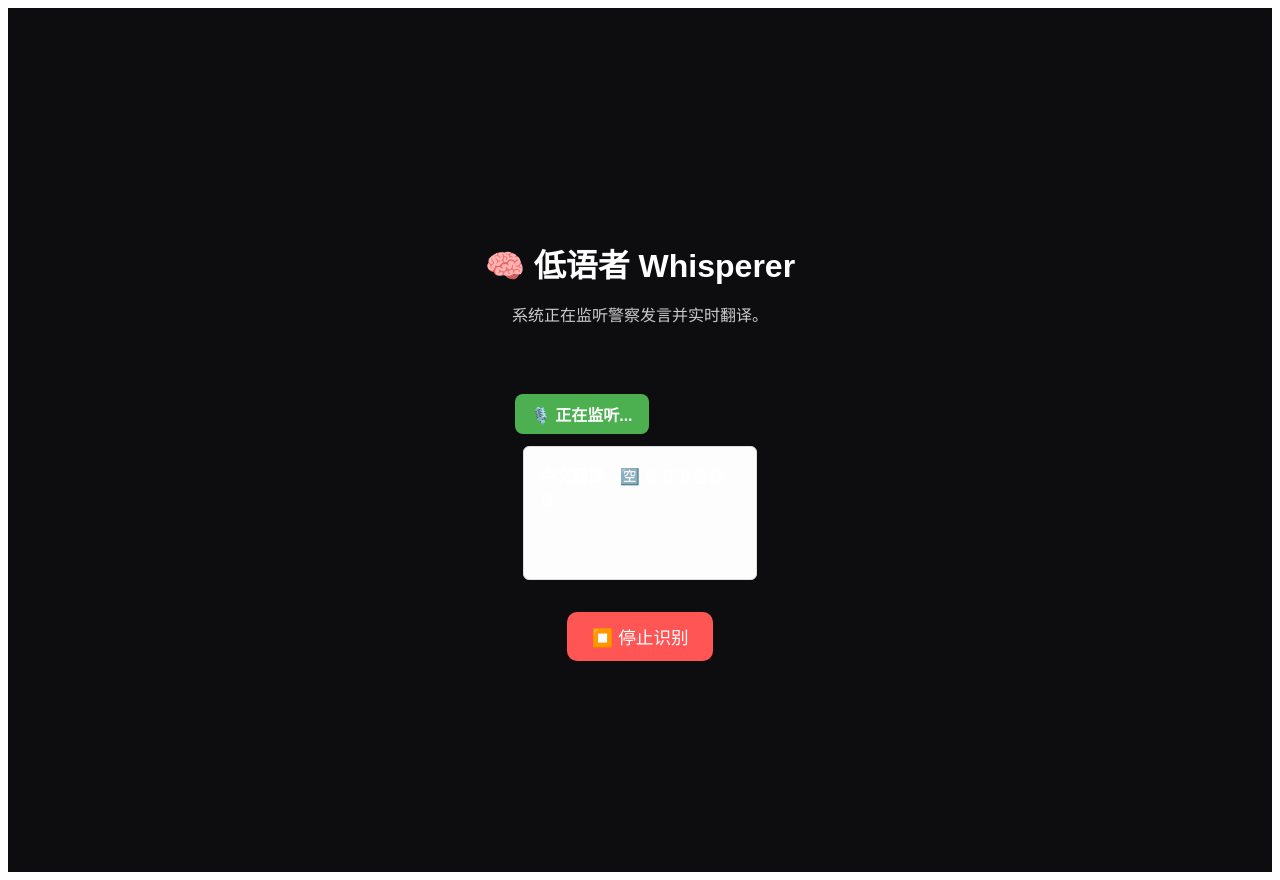
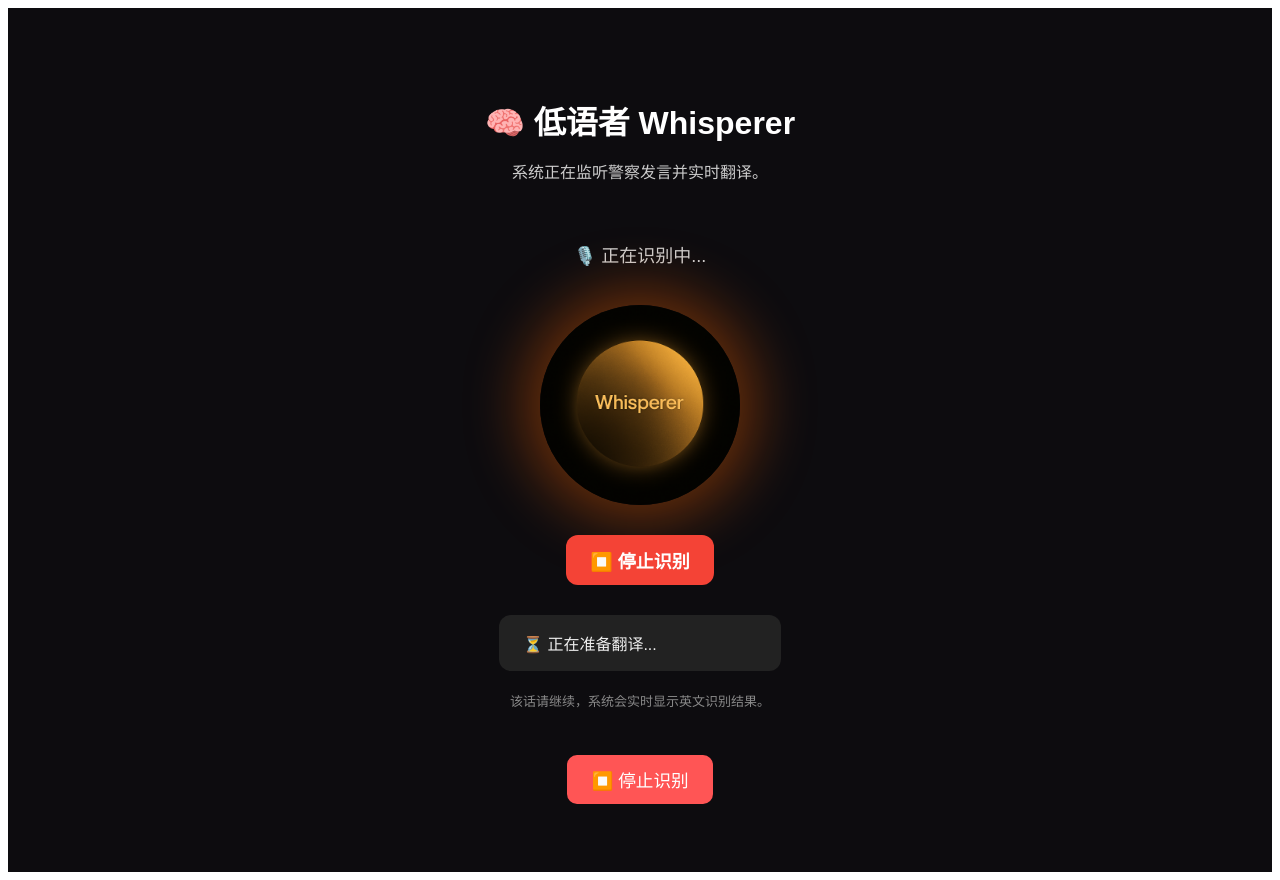
Before and after one commit to mochiwang/truck, a Next.js app in the folder frontend/: page /whisperer in a window 1280 px wide. Built offline with nearby package versions, Linux system fonts and the light colour scheme; no server answers.

Commit message:
修改轻语者ui

```diff
--- a/frontend/components/LiveListener.tsx
+++ b/frontend/components/LiveListener.tsx
@@ -27,9 +27,8 @@ type LiveListenerProps = {
 };
 
 export default function LiveListener({ onStop }: LiveListenerProps) {
-  const [status, setStatus] = useState('🎙️ 正在监听...');
+  const [status, setStatus] = useState('🎙️ 正在识别中...');
   const [translated, setTranslated] = useState<string[]>([]);
-  const [listening, setListening] = useState(true);
 
   const wsRef = useRef<WebSocket | null>(null);
   const audioContextRef = useRef<AudioContext | null>(null);
@@ -153,48 +152,51 @@ export default function LiveListener({ onStop }: LiveListenerProps) {
   }, []);
 
   return (
-    <div style={{ marginTop: 20 }}>
-      <div style={badgeStyle(status)}>{status}</div>
+    <div style={{
+      display: 'flex', flexDirection: 'column', alignItems: 'center', color: 'white'
+    }}>
+      <p style={{ marginTop: 10, fontSize: 18, color: '#ccc' }}>{status}</p>
 
-      <div style={boxStyleAlt}>
-        <strong>中文翻译：</strong>
-        {translated.length === 0 ? '🈳 正在准备翻译…' : translated.join('\n')}
+      <div style={{
+        width: 200,
+        height: 200,
+        borderRadius: '50%',
+        backgroundImage: 'url(/assets/whisperer-circle.png)',
+        backgroundSize: 'cover',
+        backgroundPosition: 'center',
+        marginTop: 20,
+        marginBottom: 30,
+        boxShadow: '0 0 60px 15px rgba(255, 100, 0, 0.4)'
+      }} />
+
+      <button onClick={stop} style={{
+        backgroundColor: '#f44336',
+        color: 'white',
+        padding: '12px 24px',
+        borderRadius: 12,
+        border: 'none',
+        fontSize: 18,
+        fontWeight: 'bold',
+        marginBottom: 30,
+        cursor: 'pointer'
+      }}>⏹️ 停止识别</button>
+
+      <div style={{
+        backgroundColor: '#222',
+        borderRadius: 12,
+        padding: '16px 24px',
+        maxWidth: 600,
+        width: '90%',
+        fontSize: 16,
+        color: '#eee',
+        whiteSpace: 'pre-line'
+      }}>
+        {translated.length === 0 ? '⏳ 正在准备翻译...' : translated.join('\n')}
       </div>
+
+      <p style={{ fontSize: 13, marginTop: 20, color: '#888' }}>
+        该话请继续，系统会实时显示英文识别结果。
+      </p>
     </div>
   );
 }
-
-const boxStyleAlt: React.CSSProperties = {
-  marginTop: 12,
-  padding: 16,
-  background: '#fdfdfd',
-  border: '1px solid #ddd',
-  borderRadius: 6,
-  width: '80%',
-  maxWidth: 600,
-  margin: '0 auto',
-  textAlign: 'left',
-  fontSize: 16,
-  minHeight: 100,
-  whiteSpace: 'pre-line',
-};
-
-const badgeStyle = (status: string): React.CSSProperties => {
-  let bg = '#aaa';
-  if (status.includes('🎙️')) bg = '#4caf50';
-  else if (status.includes('❌')) bg = '#f44336';
-  else if (status.includes('🔌')) bg = '#ff9800';
-  else if (status.includes('⏳')) bg = '#2196f3';
-  else if (status.includes('🛑')) bg = '#9e9e9e';
-
-  return {
-    backgroundColor: bg,
-    color: '#fff',
-    padding: '8px 16px',
-    borderRadius: 8,
-    display: 'inline-block',
-    marginBottom: 12,
-    fontWeight: 'bold',
-    fontSize: 16,
-  };
-};
```
